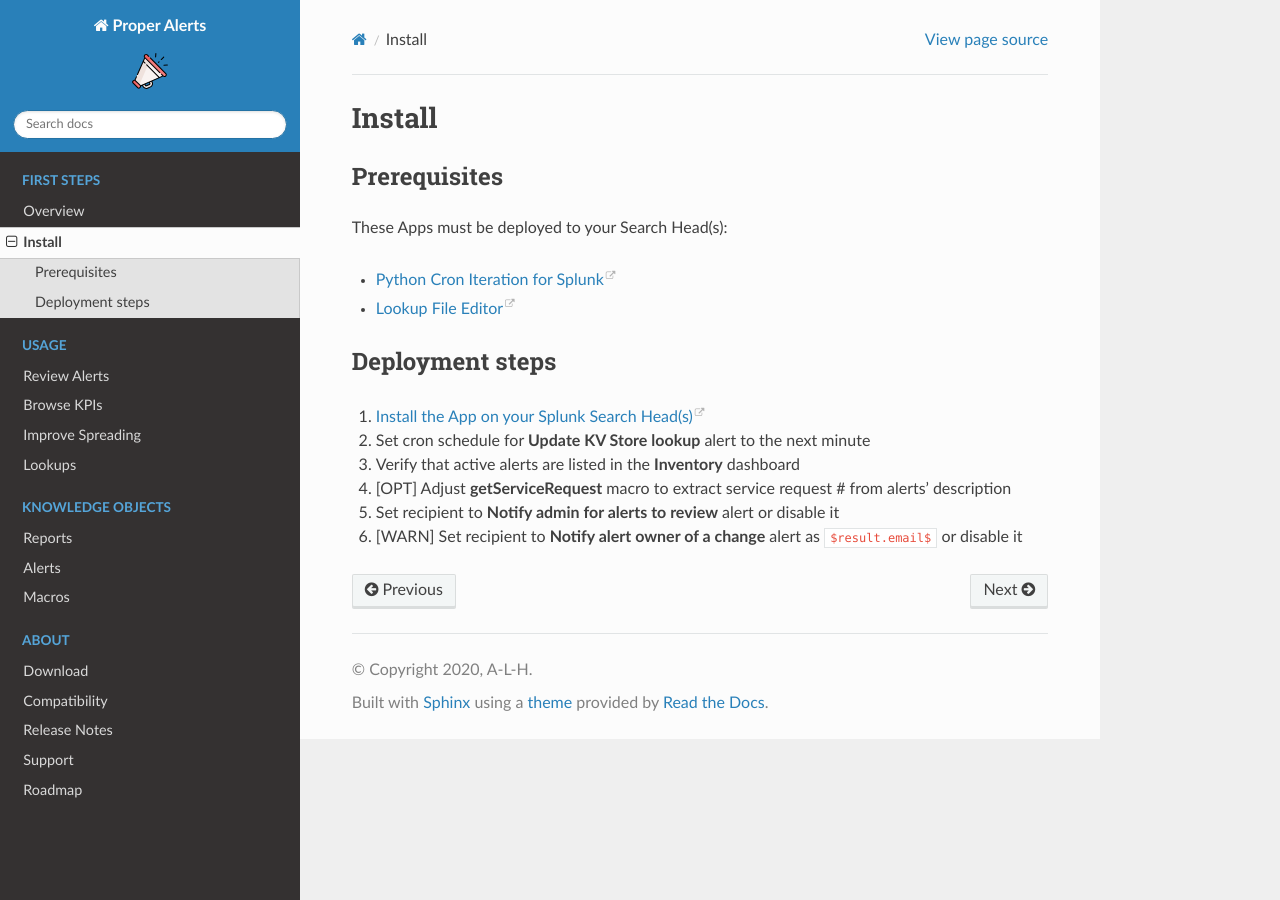
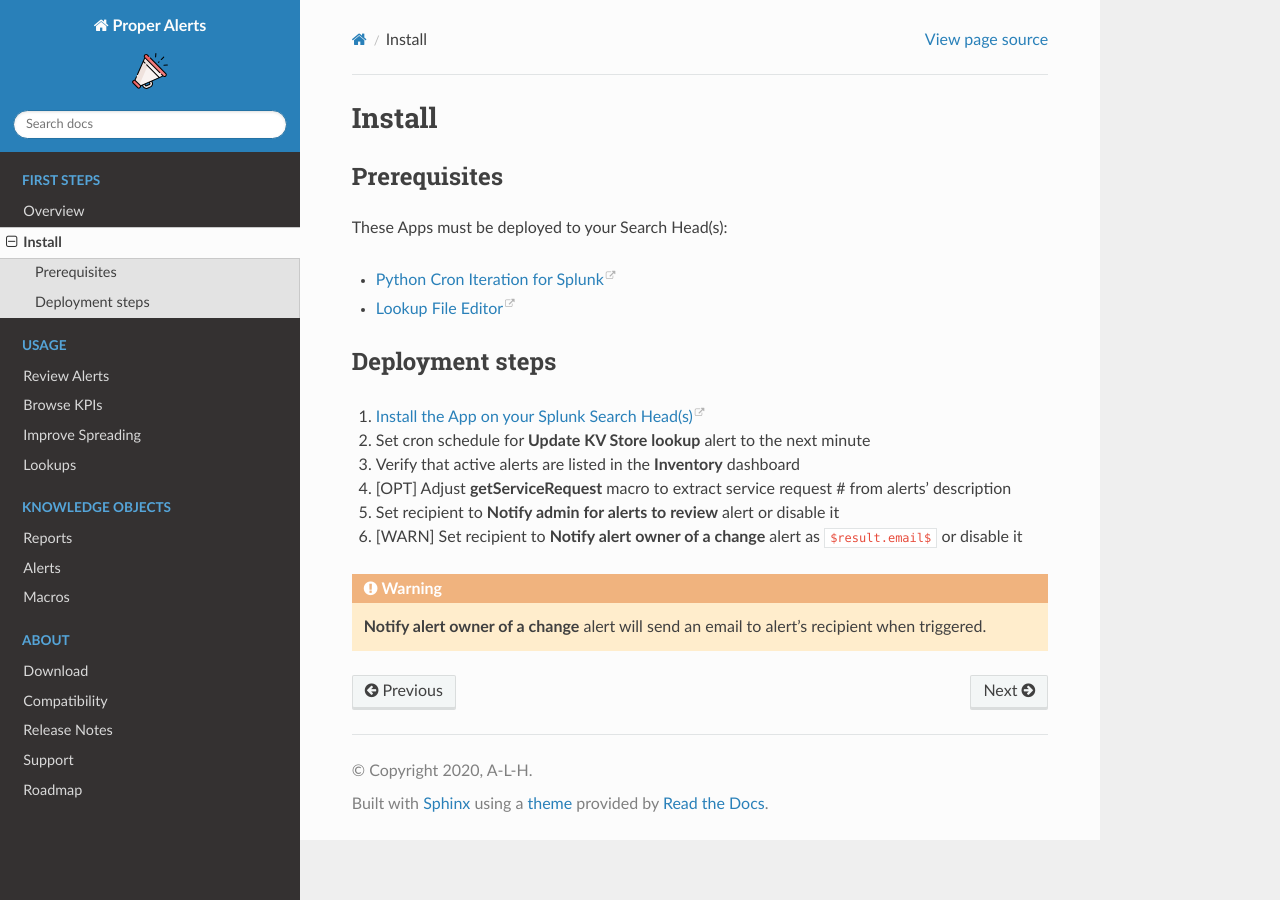
Before and after one commit to a-l-h/splunk-app-proper-alerts, a Sphinx documentation site: the page built from doc/install.rst, in a window 1280 px wide. Built offline with Sphinx 7.4.7 and the Read the Docs theme 2.0.0, drawn with Linux system fonts in a browser that asks for light colours.

Commit message:
Update install.rst

```diff
--- a/doc/install.rst
+++ b/doc/install.rst
@@ -18,3 +18,5 @@ Deployment steps
 #.  [OPT] Adjust **getServiceRequest** macro to extract service request # from alerts' description
 #.  Set recipient to **Notify admin for alerts to review** alert or disable it
 #.  [WARN] Set recipient to **Notify alert owner of a change** alert as ``$result.email$`` or disable it
+
+.. warning:: **Notify alert owner of a change** alert will send an email to alert's recipient when triggered.
```
